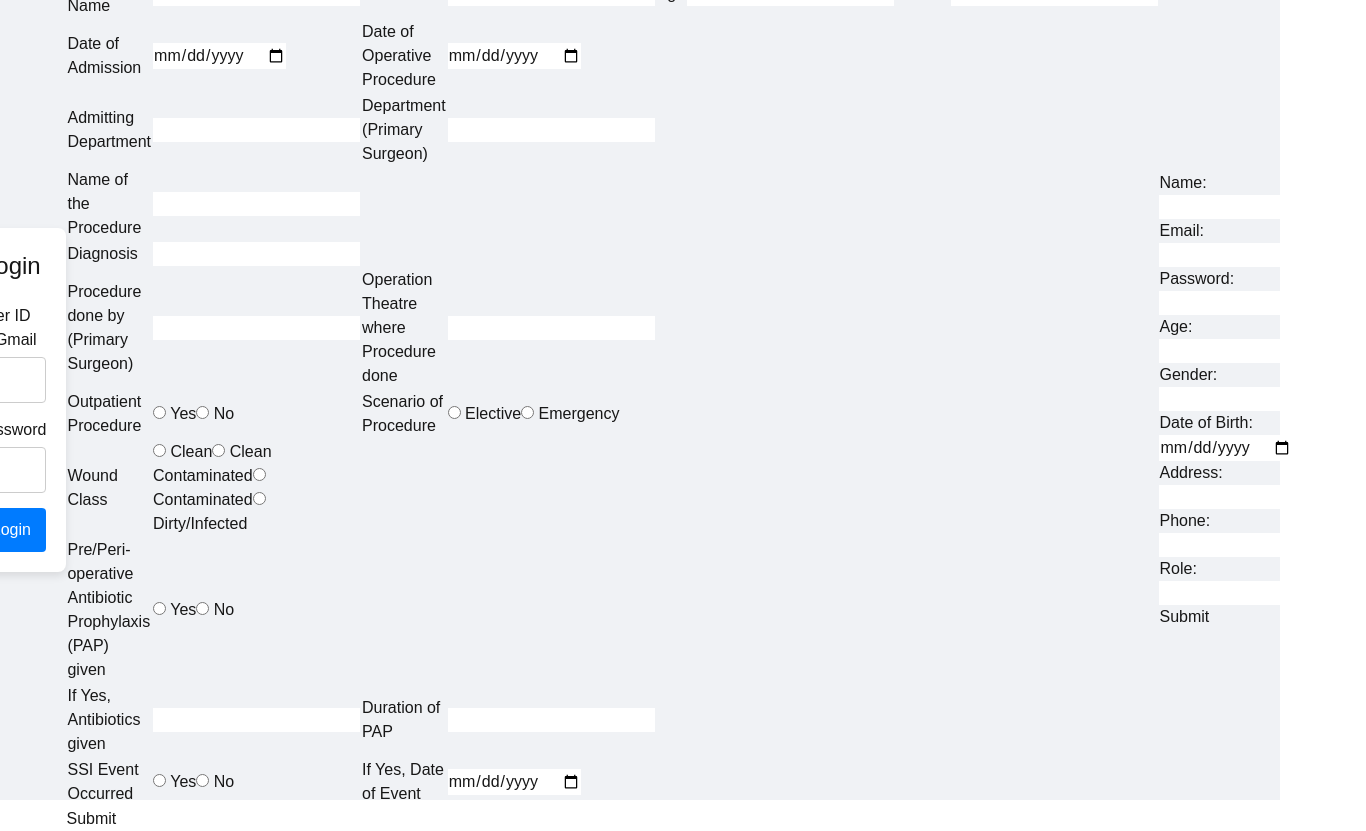
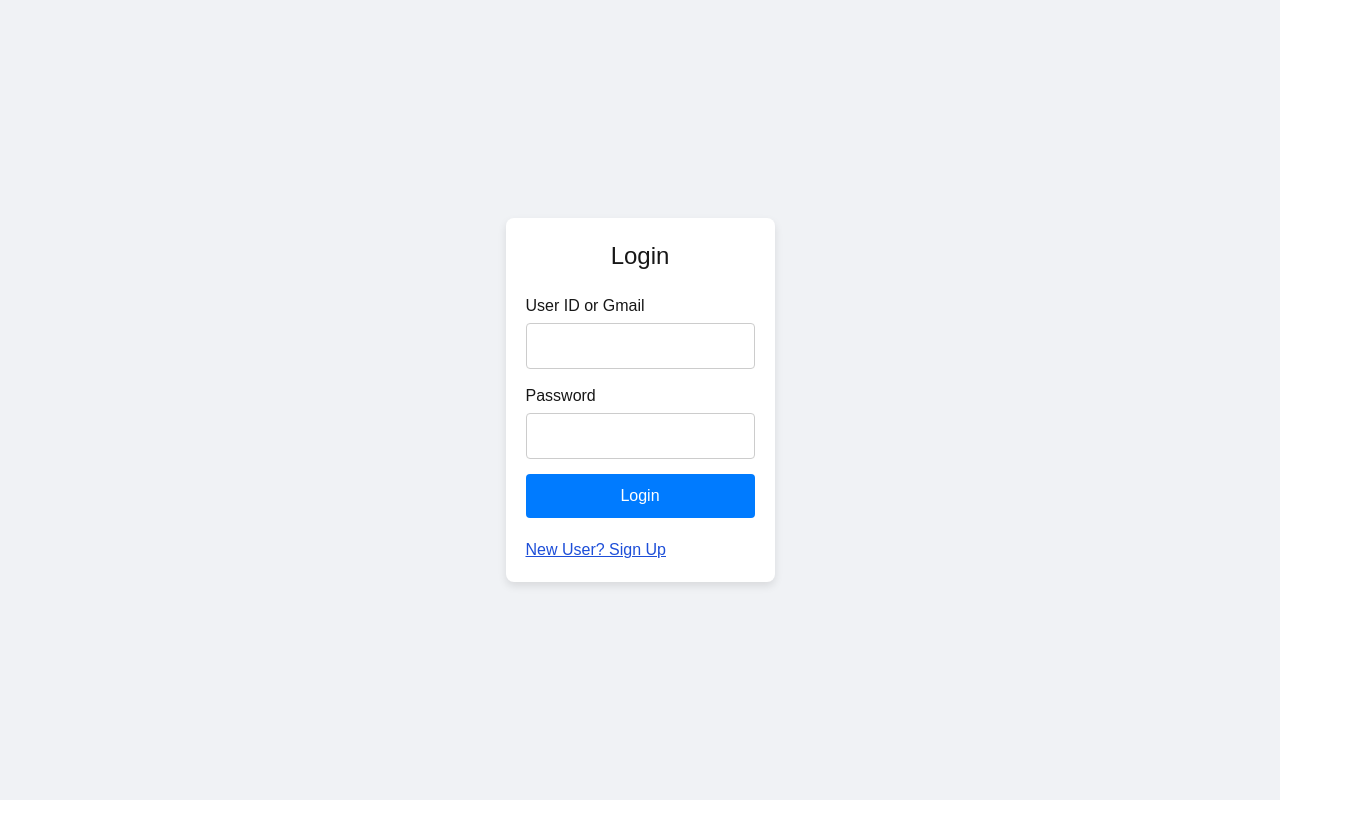
Before and after one commit to vimarshmishra37/smart_ssi_detector, a Next.js app: page / in a window 1280 px wide. Shown: the whole page, 1366 px wide, since content can reach past the window. After the commit the page ends 800 px from the top, so only its background shows below. Built offline with nearby package versions, Linux system fonts and the light colour scheme.

Commit message:
Update page.js

```diff
--- a/app/page.js
+++ b/app/page.js
@@ -1,15 +1,17 @@
-'use client'
+'use client';
 import Image from "next/image";
 import Link from "next/link";
 import React, { useState } from 'react';
-import UserForm from "./UserForm";
-import Patient from "./Patient";
+import { useRouter } from 'next/navigation';  // Import the router hook
+import Patient from "./Patient/page";
 
 export default function Home() {
   const [formData, setFormData] = useState({
     userId: '',
     password: '',
   });
+
+  const router = useRouter(); // Initialize the router
 
   const handleChange = (e) => {
     const { name, value } = e.target;
@@ -24,12 +26,14 @@ export default function Home() {
     // Handle login logic here
     console.log('User ID/Gmail:', formData.userId);
     console.log('Password:', formData.password);
+
+    // After successful login, redirect to UserForm
+    router.push("/Patient");
   };
 
   return (
     <div style={styles.container}>
-      <div><Link href="/form">Home</Link></div>
-      <form onSubmit={handleSubmit} style={styles.form} method="GET" >
+      <form onSubmit={handleSubmit} style={styles.form} method="GET">
         <h2 style={styles.title}>Login</h2>
         <div style={styles.inputGroup}>
           <label style={styles.label} htmlFor="userId">User ID or Gmail</label>
@@ -55,13 +59,15 @@ export default function Home() {
             style={styles.input}
           />
         </div>
-        <button type="submit" style={styles.button}>Login</button>
+        <div className="flex flex-col gap-5">
+          <button type="submit" style={styles.button}>Login</button>
+          <Link href="/UserForm">
+            <span className="underline text-blue-700 cursor-pointer">New User? Sign Up</span>
+          </Link>
+        </div>
       </form>
       <br/>
-     <Patient/>
-     <br/>
-     <UserForm/>
-         </div>
+    </div>
   );
 }
 
```
